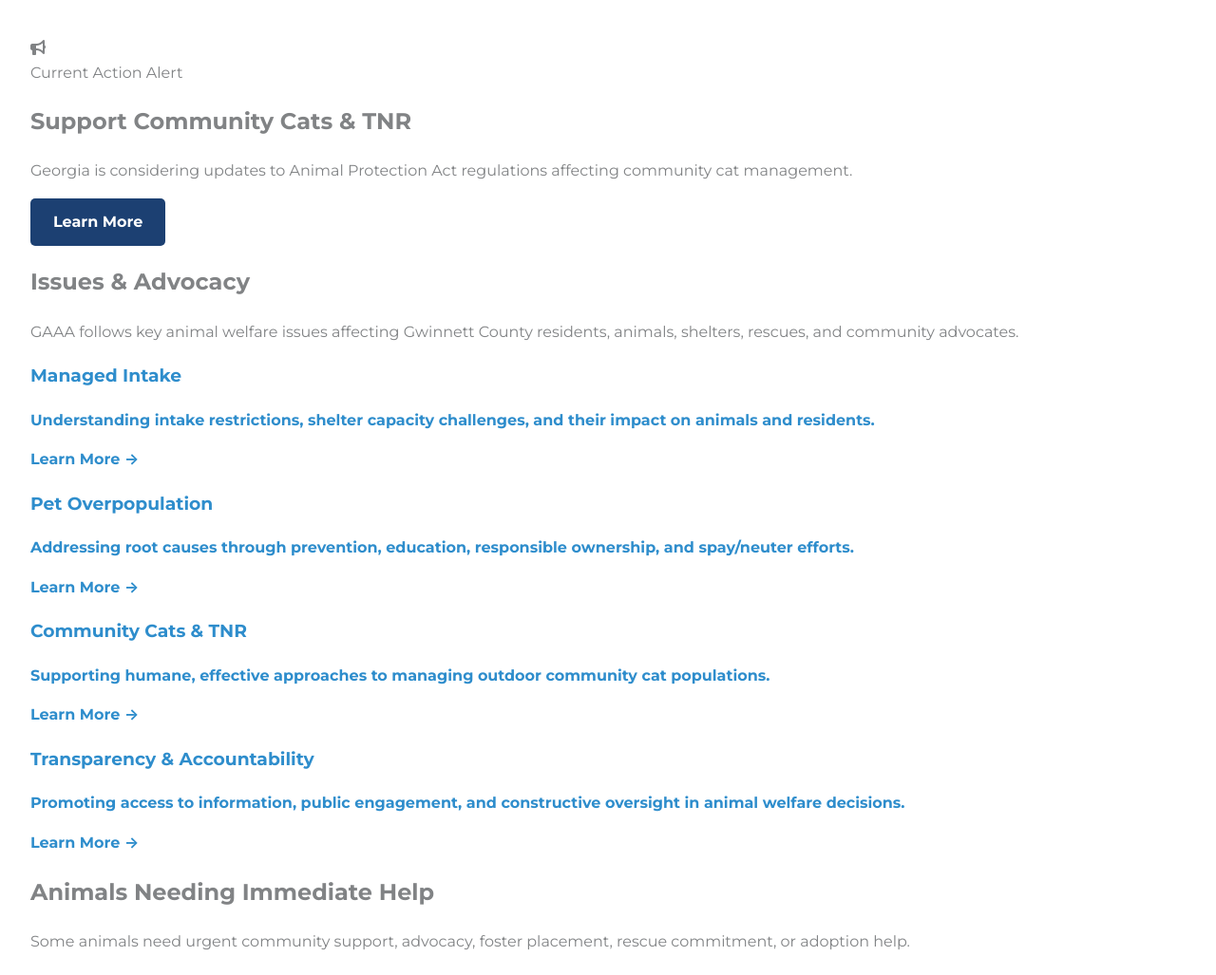
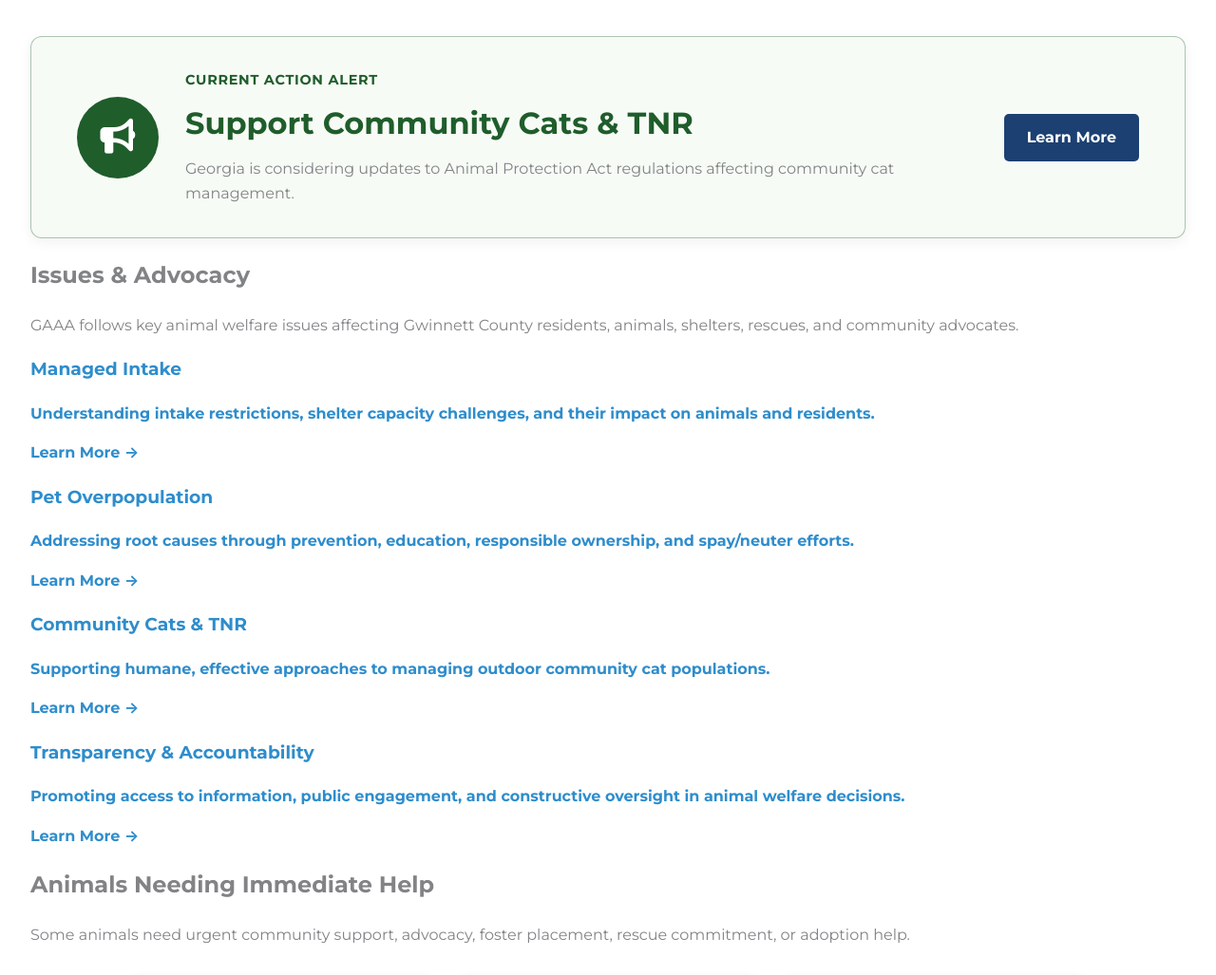
Before and after one commit to whitleybacon/gwinnett-animal-advocacy-alliance, a Jekyll site: the page built from index.html, in a window 1280 px wide. Shown: the part 746-1773 px from the top of the page at 95% size. Built offline with Jekyll 4.4.1, drawn with Linux system fonts in a browser that asks for light colours.

Commit message:
Update index.html

```diff
--- a/index.html
+++ b/index.html
@@ -34,14 +34,14 @@
     </div>
 </section>
 
-<section class="home-section current-alert-section">
-    <div class="current-alert-card">
-        <div class="alert-icon">
+<section class="home-section">
+    <div class="alert-banner">
+        <div class="alert-banner-icon">
             <i class="fas fa-bullhorn"></i>
         </div>
 
-        <div class="alert-content">
-            <span class="eyebrow">Current Action Alert</span>
+        <div class="alert-banner-content">
+            <span class="alert-banner-label">Current Action Alert</span>
             <h2>Support Community Cats &amp; TNR</h2>
             <p>
                 Georgia is considering updates to Animal Protection Act regulations
@@ -49,7 +49,8 @@
             </p>
         </div>
 
-        <a href="/act/" class="btn alert-btn">Learn More</a>
+        <a href="/act/" class="btn alert-banner-button">Learn More</a>
+    </div>
 </section>
 
 <section class="home-section">
```
